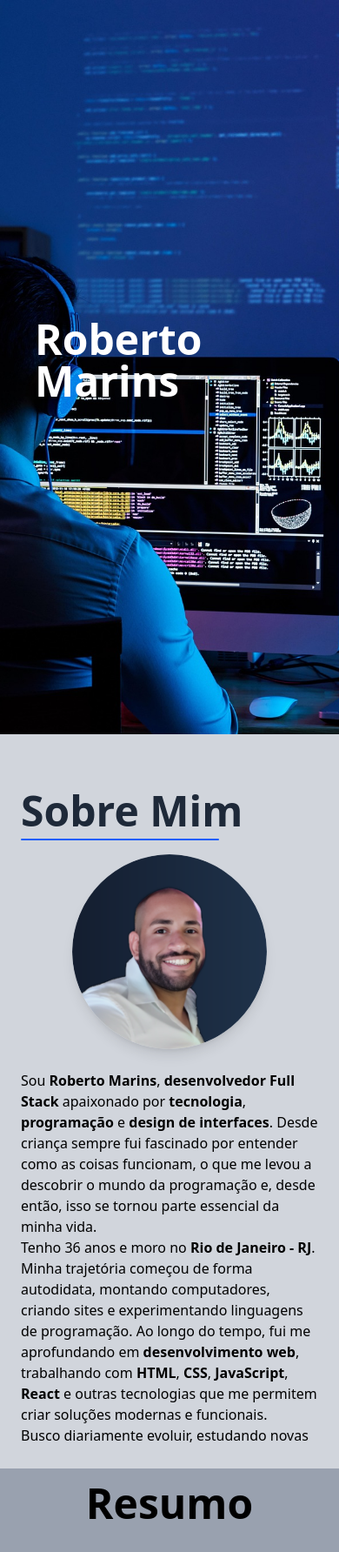
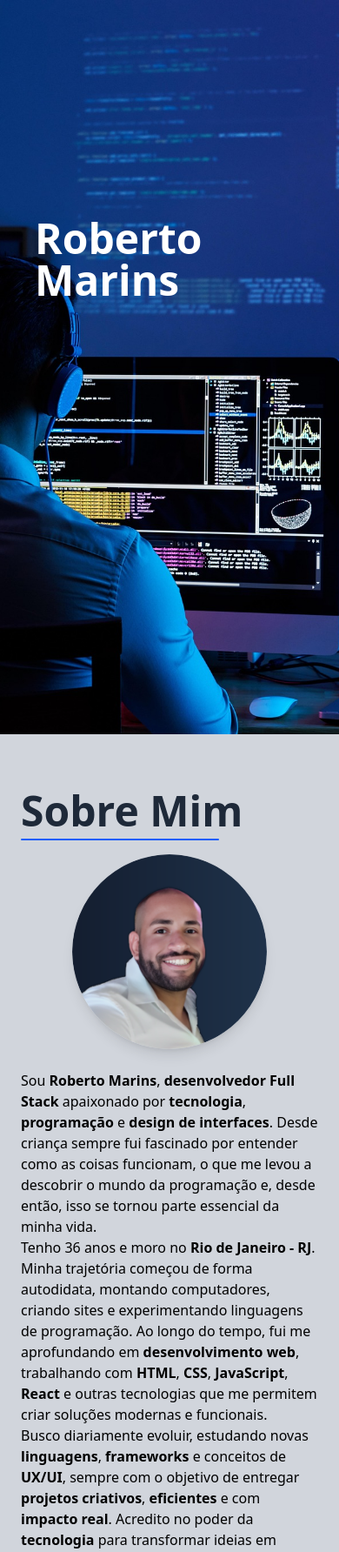
Before and after one commit to robertofmarins/meusite, a Flask app: page / in a window 390 px wide. Shown: the part 64-1848 px from the top of the page at 87% size. Run offline with Flask 2, Linux system fonts and the light colour scheme; some libraries are stand-ins or nearby versions.

Commit message:
Atualização

```diff
--- /dev/null
+++ b/static/assets/js/idade.js
@@ -0,0 +1,16 @@
+function calcularIdade(dataNascimento) {
+    const hoje = new Date();
+    const nascimento = new Date(dataNascimento);
+    let idade = hoje.getFullYear() - nascimento.getFullYear();
+    const mes = hoje.getMonth() - nascimento.getMonth();
+
+    if (mes < 0 || (mes === 0 && hoje.getDate() < nascimento.getDate())) {
+      idade--;
+    }
+
+    return idade;
+  }
+
+  // Defina sua data de nascimento aqui: 'AAAA-MM-DD'
+  const minhaIdade = calcularIdade('1988-09-07');
+  document.getElementById('idade').textContent = minhaIdade;
--- a/static/assets/styles/output.css
+++ b/static/assets/styles/output.css
@@ -269,6 +269,9 @@
   .mb-12 {
     margin-bottom: calc(var(--spacing) * 12);
   }
+  .ml-1 {
+    margin-left: calc(var(--spacing) * 1);
+  }
   .ml-10 {
     margin-left: calc(var(--spacing) * 10);
   }
@@ -479,6 +482,9 @@
   .bg-amber-400 {
     background-color: var(--color-amber-400);
   }
+  .bg-amber-500 {
+    background-color: var(--color-amber-500);
+  }
   .bg-blue-600 {
     background-color: var(--color-blue-600);
   }
@@ -542,6 +548,21 @@
   .pt-16 {
     padding-top: calc(var(--spacing) * 16);
   }
+  .pb-0 {
+    padding-bottom: calc(var(--spacing) * 0);
+  }
+  .pb-1 {
+    padding-bottom: calc(var(--spacing) * 1);
+  }
+  .pb-1\.5 {
+    padding-bottom: calc(var(--spacing) * 1.5);
+  }
+  .pb-10 {
+    padding-bottom: calc(var(--spacing) * 10);
+  }
+  .pb-50 {
+    padding-bottom: calc(var(--spacing) * 50);
+  }
   .pl-6 {
     padding-left: calc(var(--spacing) * 6);
   }
@@ -582,9 +603,6 @@
   }
   .text-black {
     color: var(--color-black);
-  }
-  .text-gray-300 {
-    color: var(--color-gray-300);
   }
   .text-gray-600 {
     color: var(--color-gray-600);
@@ -770,6 +788,11 @@
       padding-top: calc(var(--spacing) * 0);
     }
   }
+  .md\:pb-0 {
+    @media (width >= 48rem) {
+      padding-bottom: calc(var(--spacing) * 0);
+    }
+  }
   .md\:text-3xl {
     @media (width >= 48rem) {
       font-size: var(--text-3xl);
@@ -787,6 +810,18 @@
       font-size: var(--text-6xl);
       line-height: var(--tw-leading, var(--text-6xl--line-height));
     }
+  }
+}
+.typewriter-text::after {
+  content: "|";
+  animation: blink 0.7s infinite;
+}
+@keyframes blink {
+  0%, 100% {
+    opacity: 1;
+  }
+  50% {
+    opacity: 0;
   }
 }
 @property --tw-translate-x {
--- a/templates/index.html
+++ b/templates/index.html
@@ -50,12 +50,14 @@
     <section id="home"
       class="w-screen h-screen flex flex-col items-start justify-center bg-cover bg-center overflow-hidden"
       style="background-image: url('../static/assets/image/home.jpg')">
-      <h1 class="text-5xl md:text-6xl font-bold mb-4 text-white ml-10">Roberto Marins</h1>
-      <p class="text-2xl typewriter-text text-white ml-10" id="typewriter"></p>
+      <div class="pb-50 md:pb-0">
+        <h1 class="text-5xl md:text-6xl font-bold mb-4 text-white ml-10">Roberto Marins</h1>
+        <p class="text-2xl typewriter-text text-white ml-10" id="typewriter"></p>
+      </div>
     </section>
 
     <!-- Sobre -->
-    <section id="sobre" class="h-screen w-full flex flex-col bg-gray-300 p-6 md:p-10 overflow-hidden pt-16">
+    <section id="sobre" class="min-h-screen w-full flex flex-col bg-gray-300 p-6 md:p-10 overflow-hidden pt-16">
       <div class="mb-4">
         <h1 class="text-5xl md:text-5xl font-bold text-gray-800">Sobre Mim</h1>
         <div class="h-0.5 bg-blue-600 rounded mt-2 w-2/3"></div>
@@ -98,7 +100,7 @@
       </div>
     </section>
 
-    <section id="resumo" class="min-h-screen flex items-center justify-center bg-gray-400 overflow-auto scroll-mt-14 md:scroll-mt-0 p-4">
+    <section id="resumo" class="min-h-screen w-full flex items-center justify-center bg-gray-400 overflow-auto scroll-mt-14 md:scroll-mt-0 p-4">
       <div class="max-w-3xl w-full">
         <h1 class="text-5xl font-bold mb-12 text-center">Resumo</h1>
 
@@ -160,7 +162,7 @@
 
 
     <section id="portfolio"
-      class="h-screen flex items-center justify-center bg-gray-500 text-white p-8 overflow-auto scroll-mt-14 md:scroll-mt-0">
+      class="min-h-screen w-full flex items-center justify-center bg-gray-500 text-white p-8 overflow-auto scroll-mt-14 md:scroll-mt-0">
       <div class="grid grid-cols-1 md:grid-cols-3 gap-6">
         <div class="bg-gray-700 p-4 rounded-lg transform hover:scale-105 transition duration-300">
           <h2 class="text-xl font-bold mb-2">Projeto 1</h2>
@@ -178,7 +180,7 @@
     </section>
 
     <section id="habilidades"
-      class="h-screen flex flex-col items-center justify-center bg-gray-600 text-white overflow-hidden scroll-mt-14 md:scroll-mt-0">
+      class="min-h-screen w-full flex flex-col items-center justify-center bg-gray-600 text-white overflow-hidden scroll-mt-14 md:scroll-mt-0">
 
       <h1 class="text-5xl font-bold mb-6">Habilidades</h1>
       <div class="bg-amber-400 flex flex-wrap justify-center">
@@ -222,7 +224,7 @@
 
 
     <section id="contatos"
-      class="h-screen flex flex-col items-center justify-center bg-gray-700 text-white p-8 space-y-6 overflow-auto scroll-mt-14 md:scroll-mt-0">
+      class="min-h-screen w-full flex flex-col items-center justify-center bg-gray-700 text-white p-8 space-y-6 overflow-auto scroll-mt-14 md:scroll-mt-0">
       <h1 class="text-5xl font-bold">Contatos</h1>
       <form class="w-full max-w-lg space-y-4">
         <input type="text" placeholder="Nome" class="w-full p-2 rounded text-black" required>
@@ -245,30 +247,6 @@
   <script src="../static/assets/js/form.js"></script>
   <script src="../static/assets/js/sidebar.js"></script>
   <script src="../static/assets/js/typewriter.js"></script>
-  <script>
-
-
-
-
-
-    function calcularIdade(dataNascimento) {
-      const hoje = new Date();
-      const nascimento = new Date(dataNascimento);
-      let idade = hoje.getFullYear() - nascimento.getFullYear();
-      const mes = hoje.getMonth() - nascimento.getMonth();
-
-      if (mes < 0 || (mes === 0 && hoje.getDate() < nascimento.getDate())) {
-        idade--;
-      }
-
-      return idade;
-    }
-
-    // Defina sua data de nascimento aqui: 'AAAA-MM-DD'
-    const minhaIdade = calcularIdade('1988-09-07');
-    document.getElementById('idade').textContent = minhaIdade;
-  </script>
-
+  <script src="../static/assets/js/idade.js"></script>
 </body>
-
 </html>
```
Also changed, not shown: static/assets/styles/input.css (+9 -0 lines).
